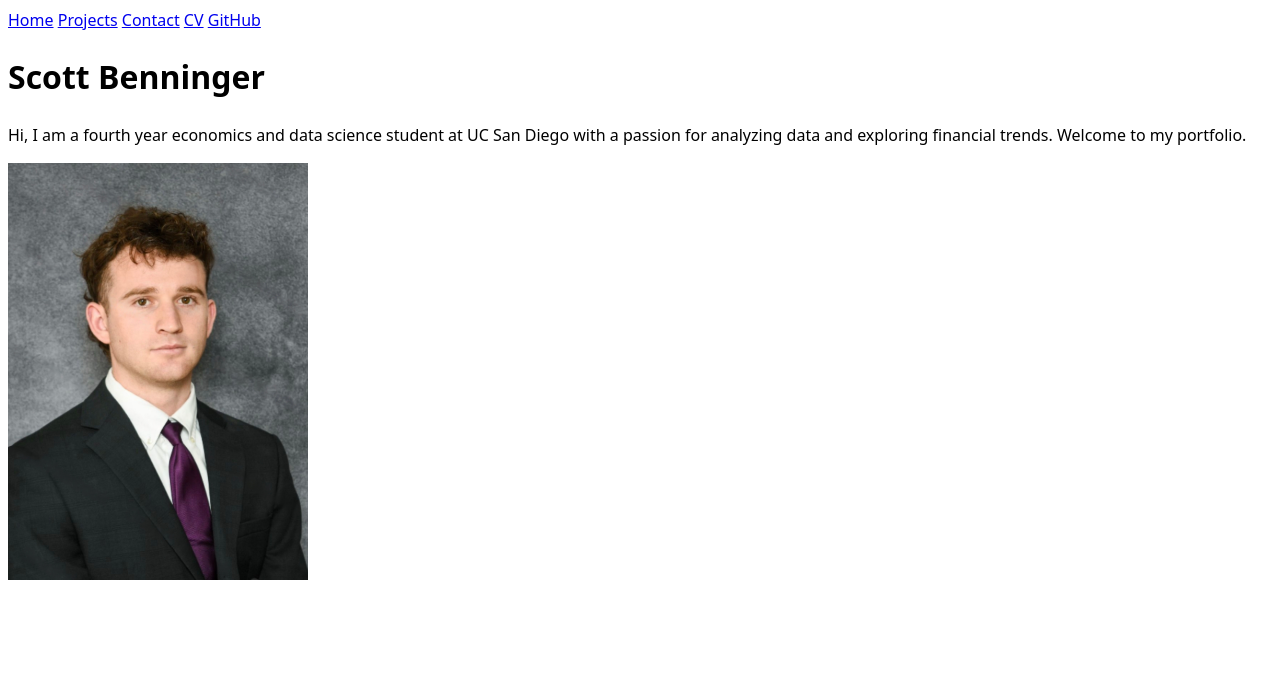
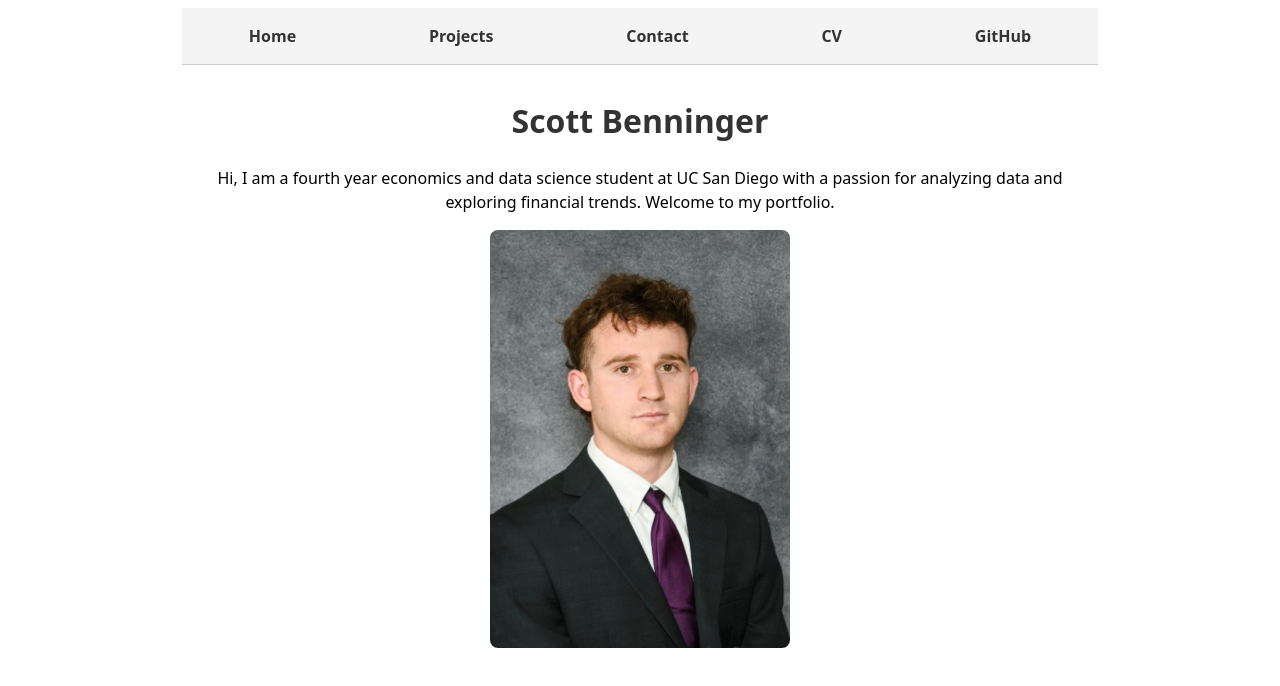
Before and after one commit to scottbenninger/portfolio, a plain HTML site: page index.html in a window 1280 px wide. Drawn offline with Linux system fonts and the light colour scheme.

Commit message:
Update style.css

```diff
--- a/style.css
+++ b/style.css
@@ -1,6 +1,48 @@
+/* Body styling */
 body {
-    /* Set line height to 1.5 times the font size
-         and use the OS’s UI font as the website font
-       */
-    font: 100%/1.5 system-ui;
-  }
+  /* Use OS's UI font, set line height to 1.5 times font size */
+  font: 100%/1.5 system-ui;
+  max-width: 100ch; /* Constrain content width */
+  margin-inline: auto; /* Center content horizontally */
+  padding-inline: 1em; /* Add padding to prevent edge contact */
+}
+
+/* Navigation bar styling */
+nav {
+  display: flex;
+  justify-content: space-around;
+  background-color: #f4f4f4;
+  padding: 1em 0;
+  border-bottom: 1px solid #ccc;
+}
+
+nav a {
+  text-decoration: none;
+  color: #333;
+  font-weight: bold;
+}
+
+nav a:hover {
+  color: #007BFF;
+}
+
+/* Headings and paragraph */
+h1 {
+  text-align: center;
+  margin-top: 1em;
+  color: #333;
+}
+
+p {
+  text-align: center;
+  margin-top: 1em;
+}
+
+/* Image styling */
+img {
+  display: block;
+  margin: 1em auto;
+  border-radius: 8px;
+  max-width: 100%; /* Ensure responsiveness for smaller screens */
+  height: auto; /* Maintain aspect ratio */
+}
```
